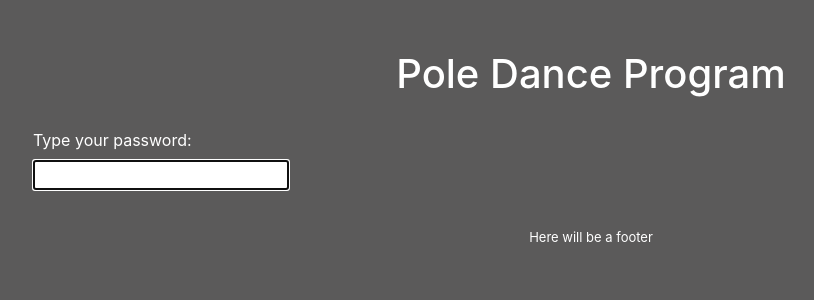
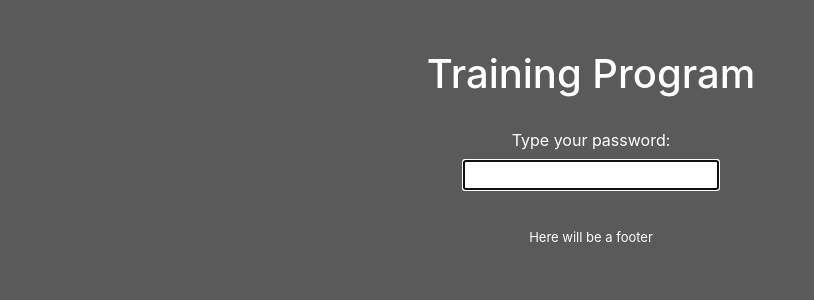
Before and after one commit to TashaStinger/poledance-gallery-react, a React (Create React App) app: page / in a window 1280 px wide. Shown: the top 300 px of the page, without its empty margins (49-863 px from the left). Built offline with nearby package versions, Linux system fonts and the light colour scheme.

Commit message:
Changed some names

```diff
--- a/public/index.html
+++ b/public/index.html
@@ -32,7 +32,7 @@
       work correctly both with client-side routing and a non-root public URL.
       Learn how to configure a non-root public URL by running `npm run build`.
     -->
-    <title>Pole Dance Gallery</title>
+    <title>Training Program</title>
     <!-- JavaScript Bundle with Popper -->
     <script
       src="https://cdn.jsdelivr.net/npm/bootstrap@5.2.3/dist/js/bootstrap.bundle.min.js"
--- a/src/App.js
+++ b/src/App.js
@@ -1,15 +1,15 @@
 import './App.css';
-import TrainingProgram from "./TrainingProgram";
+import Program from "./Program.js";
 
 function App() {
   return (
     <div className="App">
       <div className='container'>
       <header className="App-header">
-        <h1>Pole Dance Program</h1>
+        <h1>Training Program</h1>
       </header>
       <main>
-        <TrainingProgram />
+        <Program />
       </main>
       <footer className="App-footer">
         Here will be a footer
--- /dev/null
+++ b/src/PoleProgram.css
@@ -0,0 +1,3 @@
+.PoleProgram li {
+    text-align: left;
+}
--- a/src/TrainingProgram.css
+++ b/src/Program.css
@@ -1,4 +1,4 @@
-.TrainingProgram {
+.Program {
     /* background-color: rgb(225, 225, 225); */
     text-align: center;
     max-width: 800px;
--- a/src/TrainingProgram.js
+++ b/src/Program.js
@@ -1,13 +1,13 @@
 import React, { useState } from "react";
-import "./TrainingProgram.css"
+import "./Program.css"
 import PoleProgram from "./PoleProgram.js";
 
-export default function TrainingProgram(){
+export default function Program(){
     let [keyword, setKeyword] = useState("");
     let [loaded, setLoaded] = useState(false);
     let password = "1234";
 
-    function loadGallery(event)
+    function loadProgram(event)
     {
         // event.preventDefault();
         if (keyword === password) {
@@ -26,13 +26,13 @@ export default function TrainingProgram(){
 
     if (loaded){
         return(
-            <div className="TrainingProgram">
+            <div className="Program">
                 {/* ----- accordion ----- */}
                 <div className="accordion" id="accordionExample">
                 <div className="accordion-item">
                     <h2 className="accordion-header" id="headingOne">
                     <button className="accordion-button" type="button" data-bs-toggle="collapse" data-bs-target="#collapseOne" aria-expanded="true" aria-controls="collapseOne">
-                        Training Program
+                        Pole Training
                     </button>
                     </h2>
                     <div id="collapseOne" className="accordion-collapse collapse show" aria-labelledby="headingOne" data-bs-parent="#accordionExample">
@@ -45,7 +45,7 @@ export default function TrainingProgram(){
                 <div className="accordion-item">
                     <h2 className="accordion-header" id="headingTwo">
                     <button className="accordion-button collapsed" type="button" data-bs-toggle="collapse" data-bs-target="#collapseTwo" aria-expanded="false" aria-controls="collapseTwo">
-                        Pole dance
+                        Pole Tricks
                     </button>
                     </h2>
                     <div id="collapseTwo" className="accordion-collapse collapse" aria-labelledby="headingTwo" data-bs-parent="#accordionExample">
@@ -99,8 +99,8 @@ export default function TrainingProgram(){
         )
     } else {
         return(
-            <div className="Gallery">
-                <form onSubmit={loadGallery}>
+            <div className="Program">
+                <form onSubmit={loadProgram}>
                     Type your password:
                     <br />
                     <input type="password" className="mt-2 mb-2" autoFocus={true} onChange={handleKeywordChange} />
```
Also changed, not shown: src/PoleProgram.js (+1 -6 lines).
